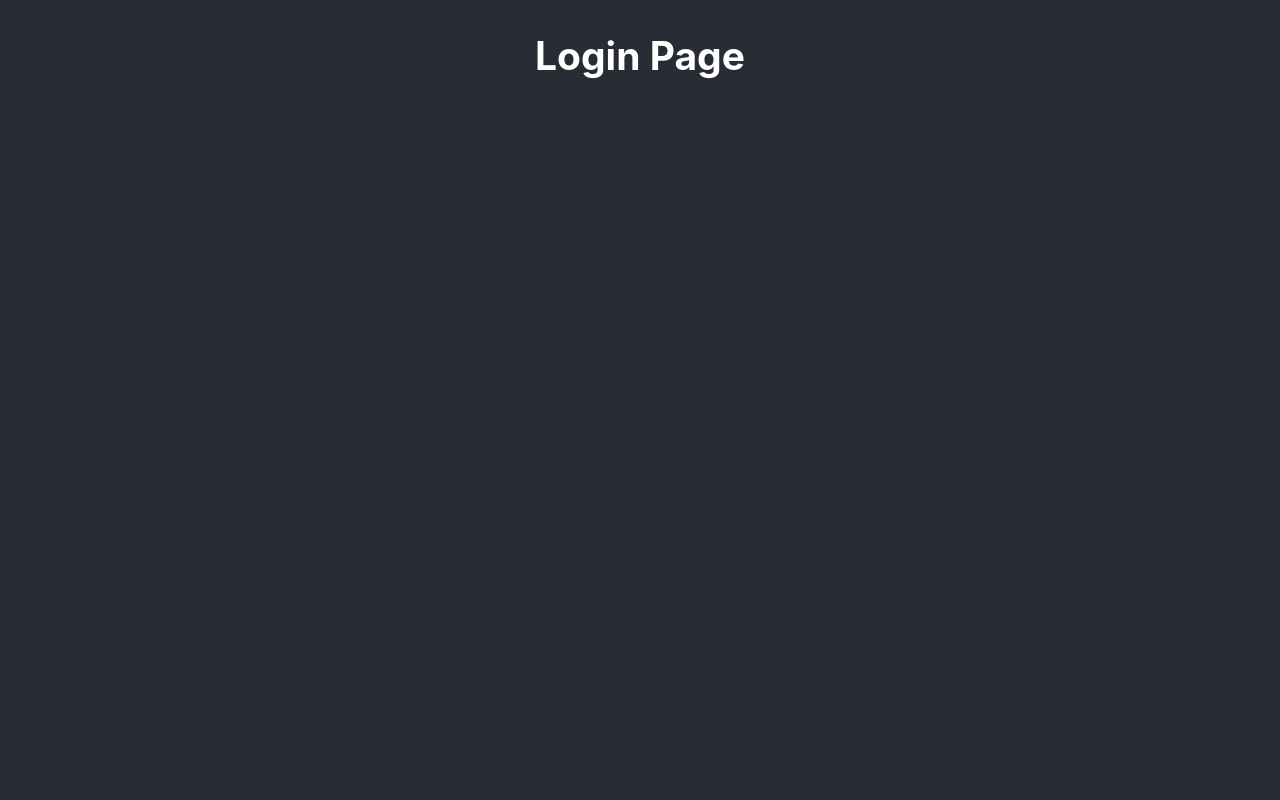
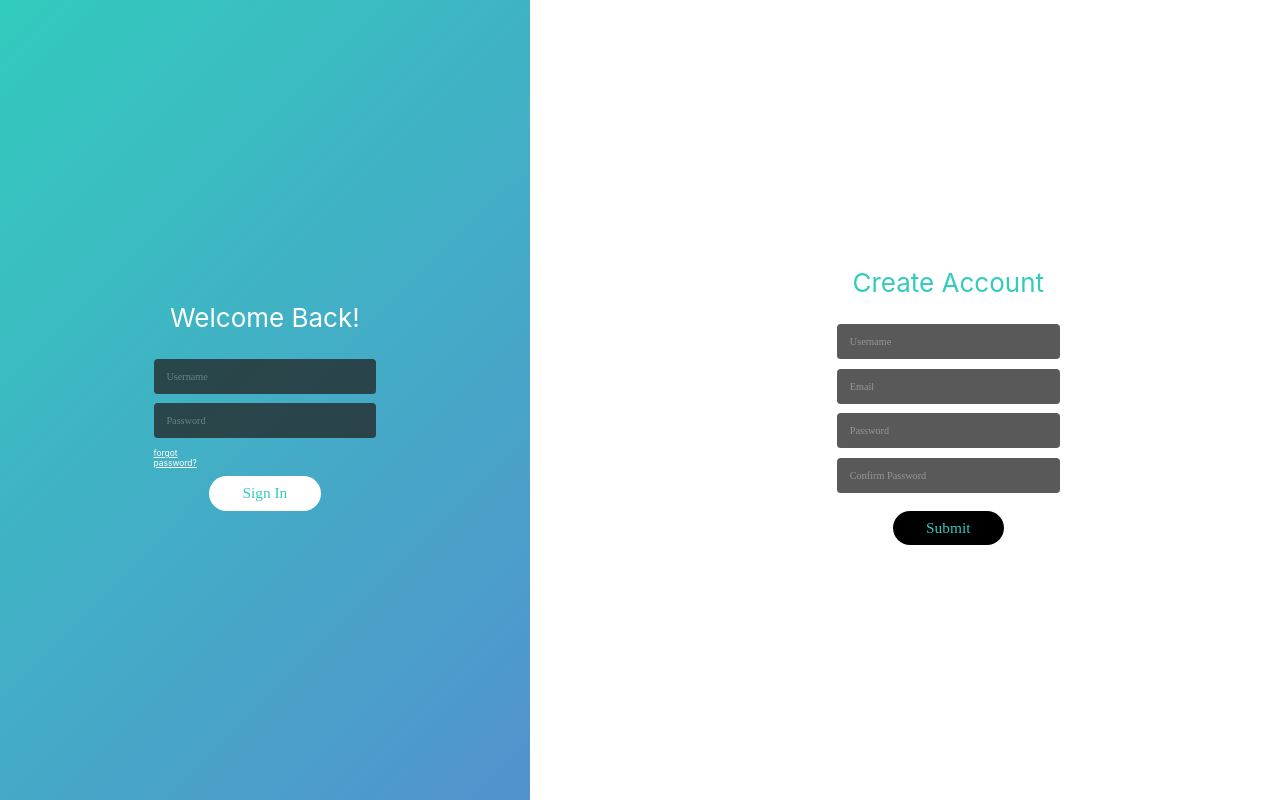
Before and after one commit to Kagamus/source, a React (Create React App) app in the folder kagamus-fe/: page / in a window 1280 px wide. Built offline with nearby package versions, Linux system fonts and the light colour scheme; no server answers.

Commit message:
Finished Login page, need to do logic

```diff
--- a/kagamus-fe/src/App.js
+++ b/kagamus-fe/src/App.js
@@ -3,6 +3,7 @@ import Login from "./pages/Login"
 function App() {
 
   return (
+
     <div className="App">
       <Login/>
     </div>
--- a/kagamus-fe/src/index.css
+++ b/kagamus-fe/src/index.css
@@ -1,6 +1,6 @@
 body {
   margin: 0;
-  font-family: -apple-system, BlinkMacSystemFont, 'Segoe UI', 'Roboto', 'Oxygen',
+  font-family: -apple-system, BlinkMacSystemFont, 'Proxima Nova', 'Roboto', 'Oxygen',
     'Ubuntu', 'Cantarell', 'Fira Sans', 'Droid Sans', 'Helvetica Neue',
     sans-serif;
   -webkit-font-smoothing: antialiased;
--- a/kagamus-fe/src/pages/Login.jsx
+++ b/kagamus-fe/src/pages/Login.jsx
@@ -9,6 +9,13 @@ function Login() {
         .then(res => res.text())
         .then(res => setApiResponse(res));
   }
+  const loginCreds = (event, args) => {
+
+  }
+
+  const signUpCreds = (event, args) => {
+
+  }
 
   useEffect(() => {
     callAPI();
@@ -17,23 +24,118 @@ function Login() {
   return (
     <div className="App">
       <header style={styles.AppHeader}>
-        <h2> Login Page </h2>
-        <p> {apiResponse} </p>
+        {/* <h2> Login Page </h2> */}
+        {/* <p> {apiResponse} </p> */}
+        <div style={styles.LoginBackground}>
+          <p>Welcome Back!</p>
+          <input style={styles.InputFields}type="text" placeholder="Username" onChange={(e) => loginCreds(e,"username")}/>
+          <input style={styles.InputFields}type="text" placeholder="Password" onChange={(e) => loginCreds(e,"password")}/>
+          <a style={styles.ForgotPassword} href="">forgot password?</a>
+          <button style={styles.SignIn}>Sign In</button>
+        </div>
+        <div style={styles.SignUpBackground}>
+          <p>Create Account</p>
+          <input style={styles.InputFields}type="text" placeholder="Username" onChange={(e) => signUpCreds(e,"username")}/>
+          <input style={styles.InputFields}type="text" placeholder="Email" onChange={(e) => signUpCreds(e,"email")}/>
+          <input style={styles.InputFields}type="text" placeholder="Password" onChange={(e) => signUpCreds(e,"password")}/>
+          <input style={styles.InputFields}type="text" placeholder="Confirm Password" onChange={(e) => signUpCreds(e,"passwordConfirm")}/>
+
+          <button style={styles.SignUp}>Submit</button>
+        </div>
       </header>
     </div>
+
   );
 }
 
 const styles = {
     AppHeader: {
-        backgroundColor: "#282c34",
+        backgroundColor: "#FFFFFF",
         minHeight: "100vh",
         display: "flex",
-        flexDirection: "column",
-        alignItems: "center",
+        flexDirection: "row",
+        alignItems: "left",
+        padding:"0",
         fontSize: "calc(10px + 2vmin)",
         color: "white"
+    },
+    LoginBackground: {
+      //32CBBD
+      background: "linear-gradient(135deg, #32CBBD, #5292CE)",
+      flexWrap: "wrap",
+      alignContent: "center",
+      justifyContent: "center",
+      textAlign: "center",
+      display: "flex",
+      flexDirection: "column",
+      //top right bottom left
+      // sum must equal 79.30 (subject to change)
+      padding: "29.6vh 12vw 30.275vh 12vw",
+      color: "white",
+
+    },
+    SignUpBackground: {
+      //32CBBD
+      background: "white",
+      flexWrap: "wrap",
+      alignContent: "center",
+      justifyContent: "center",
+      textAlign: "center",
+      display: "flex",
+      flexDirection: "column",
+      //top right bottom left
+      // sum must equal 79.30 (subject to change)
+      padding: "29.6vh 12vw 30.275vh 24vw",
+      color: "#32CBBD",
+
+
+    },
+    InputFields: {
+      border:"none",
+      marginBottom: "1.2vh",
+      borderRadius: "0.3vw",
+      padding: "1.5vh 6vw 1.5vh 1vw",
+      fontSize: "0.8vw",
+      color:"#FFFFFF",
+      opacity:0.75,
+      fontFamily:"Proxima Nova",
+      background:"#222222"
+      // justifyContent: "center"
+    },
+    ForgotPassword: {
+      marginTop:"0em",
+      fontSize:"0.325em",
+      color:"white",
+      textAlign:"left",
+      width:"27%"
+    },
+    SignIn: {
+      color:"#32CBBD",
+      background:"white",
+      fontFamily:"Proxima Nova",
+      fontSize: "1.2vw",
+      margin: "1vh 25% 1vh 25%",
+      border:"none",
+      borderRadius:"2.25vmin",
+      paddingTop:"1.05vmin",
+      paddingBottom:"1.05vmin",
+      width:"50%",
+      style:"none"
+    },
+    SignUp: {
+      color:"#32CBBD",
+      background:"black",
+      fontFamily:"Proxima Nova",
+      fontSize: "1.2vw",
+      margin: "1vh 25% 1vh 25%",
+      border:"none",
+      borderRadius:"2.25vmin",
+      paddingTop:"1.05vmin",
+      paddingBottom:"1.05vmin",
+      width:"50%",
+      style:"none"
     }
+
 }
 
 export default Login;
```
